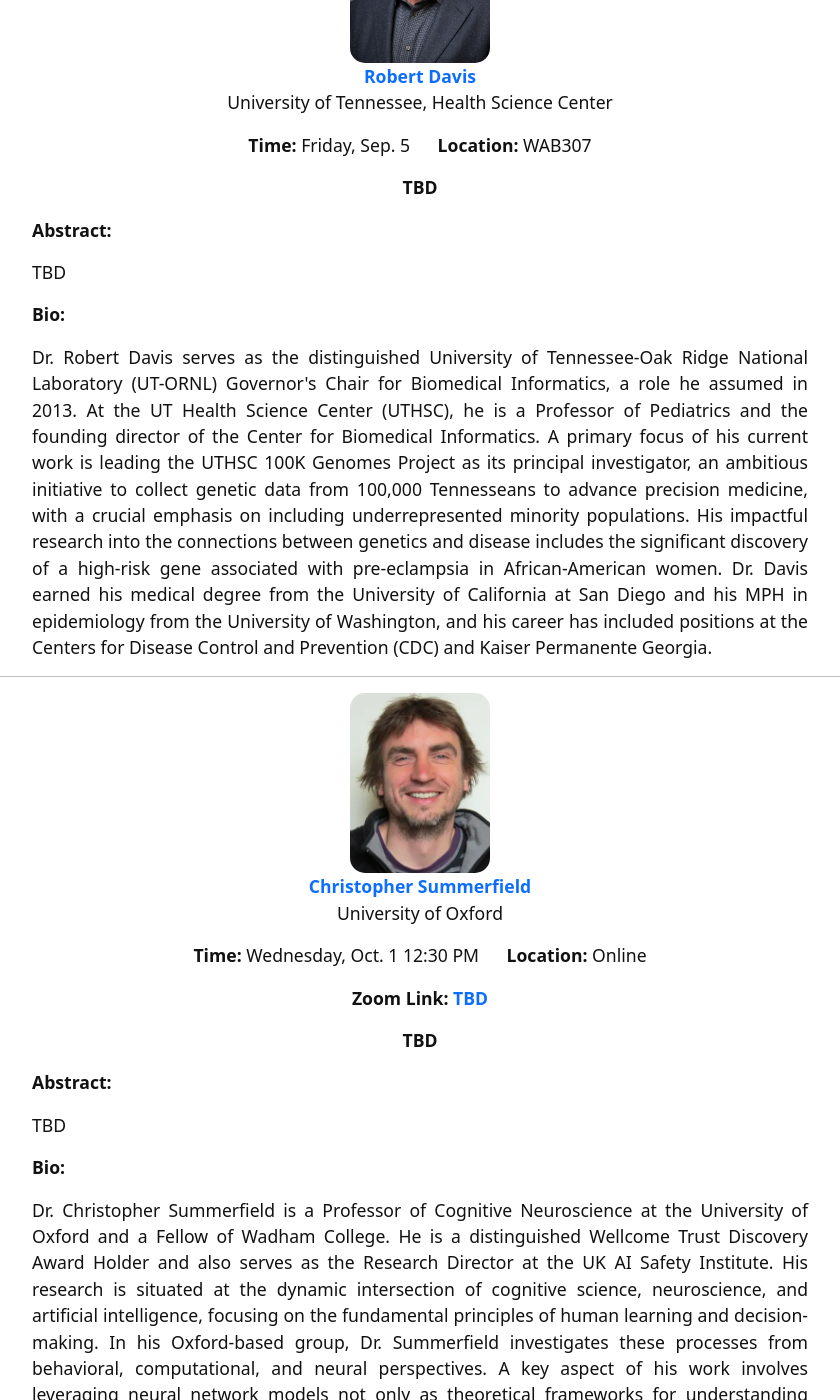
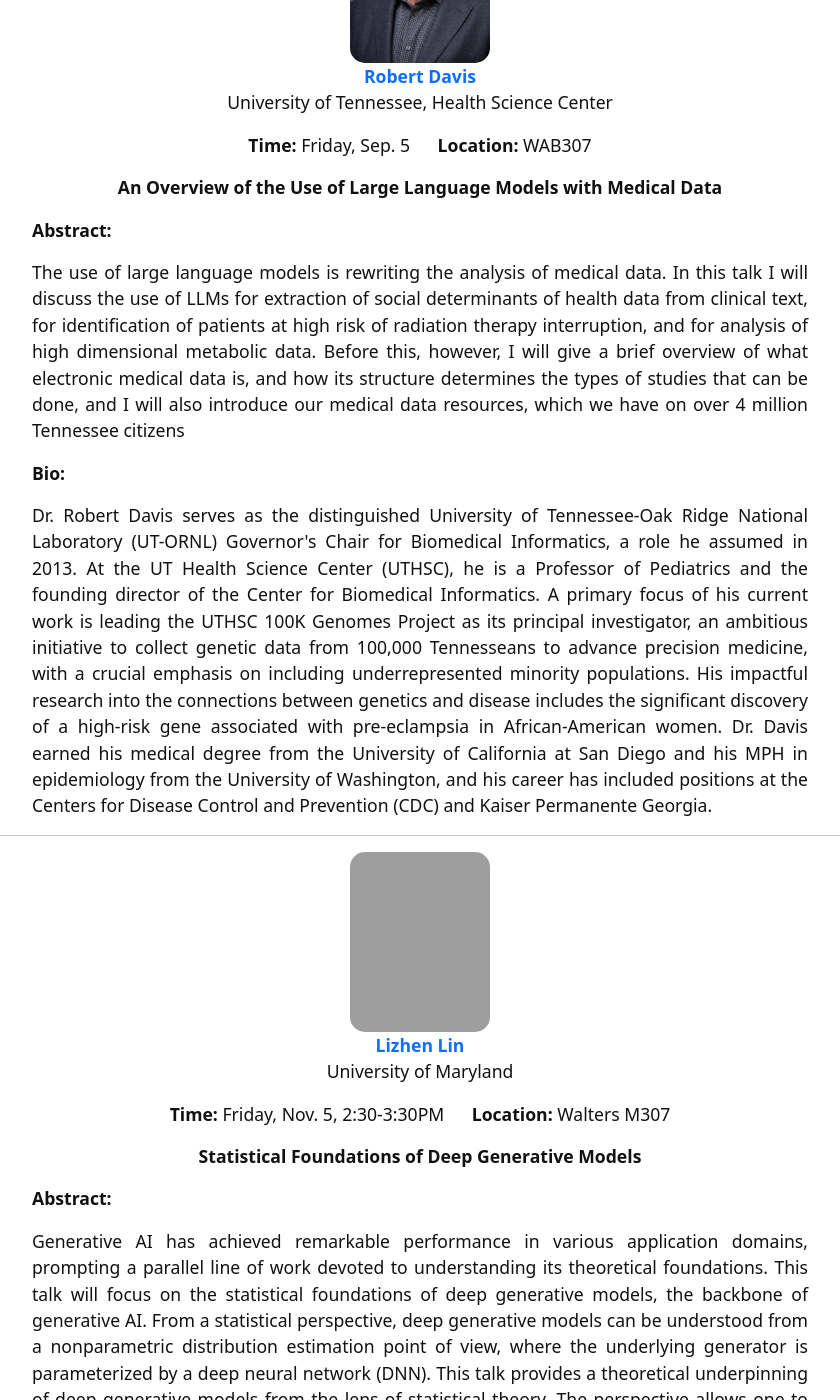
Before and after one commit to AIc-ES/AIcES-seminar, a Jekyll site: the page 2025fall.html, which Jekyll copies as it is, in a window 1280 px wide and 1400 px high, scrolled down 253 px. Shown: the whole window, without its empty margins (220-1060 px from the left). Built offline with Jekyll 4.4.1, drawn with Linux system fonts in a browser that asks for light colours; some of the changed text lies outside the part shown; grey boxes are pictures that could not be loaded.

Commit message:
Add files via upload

```diff
--- a/2025fall.html
+++ b/2025fall.html
@@ -105,14 +105,42 @@
 
           <p><strong>Time: </strong> Friday, Sep. 5 &nbsp;&nbsp;&nbsp;&nbsp;<strong> Location:</strong> WAB307</p>
 
-          <p><strong> TBD</strong></p>
+          <p><strong> An Overview of the Use of Large Language Models with Medical Data</strong></p>
         </div>
 
         <div style="max-width: 800px; margin: 0 auto; text-align: justify;">
           <p><strong>Abstract:</strong></p>
-          <p>TBD</p>
+          <p>The use of large language models is rewriting the analysis of medical data. In this talk I will discuss the use of LLMs for extraction of social determinants of health data from clinical text, for identification of patients at high risk of radiation therapy interruption, and for analysis of high dimensional metabolic data. Before this, however, I will give a brief overview of what electronic medical data is, and how its structure determines the types of studies that can be done, and I will also introduce our medical data resources, which we have on over 4 million Tennessee citizens</p>
           <p><strong>Bio:</strong></p>
           <p> Dr. Robert Davis serves as the distinguished University of Tennessee-Oak Ridge National Laboratory (UT-ORNL) Governor's Chair for Biomedical Informatics, a role he assumed in 2013. At the UT Health Science Center (UTHSC), he is a Professor of Pediatrics and the founding director of the Center for Biomedical Informatics. A primary focus of his current work is leading the UTHSC 100K Genomes Project as its principal investigator, an ambitious initiative to collect genetic data from 100,000 Tennesseans to advance precision medicine, with a crucial emphasis on including underrepresented minority populations. His impactful research into the connections between genetics and disease includes the significant discovery of a high-risk gene associated with pre-eclampsia in African-American women. Dr. Davis earned his medical degree from the University of California at San Diego and his MPH in epidemiology from the University of Washington, and his career has included positions at the Centers for Disease Control and Prevention (CDC) and Kaiser Permanente Georgia.</p>
+          </div>
+      </div>
+
+
+    <hr>
+    <main id="maincontent" role="main" aria-label="Content" class="flex-shrink-0">
+
+      <div class="container" style="max-width: 800px; margin: 0 auto;"> <!-- Set max-width for alignment -->
+
+
+        <div style="text-align: center;">
+          <div class="speaker">
+            <a href="https://blog.umd.edu/lizhen01/" target="_blank">
+              <img src="./images/fall2025/llin.jpg" alt="Lizhen Lin" />
+            </a>
+            <p><strong><a href="https://blog.umd.edu/lizhen01/" target="_blank" class="speaker-link">Lizhen Lin</a></strong><br />University of Maryland</p>
+          </div>
+
+          <p><strong>Time: </strong> Friday, Nov. 5, 2:30-3:30PM &nbsp;&nbsp;&nbsp;&nbsp;<strong> Location:</strong> Walters M307</p>
+
+          <p><strong>Statistical Foundations of Deep  Generative Models </strong></p>
+        </div>
+
+        <div style="max-width: 800px; margin: 0 auto; text-align: justify;">
+          <p><strong>Abstract:</strong></p>
+          <p>Generative AI has achieved  remarkable performance in various application domains, prompting  a parallel line of work devoted to understanding  its theoretical foundations.  This talk will focus on the statistical foundations  of deep generative models,  the backbone of  generative AI.   From a statistical perspective, deep generative  models can be understood from a nonparametric  distribution estimation point of view, where the underlying generator  is parameterized by a deep neural network (DNN).   This  talk provides a  theoretical  underpinning of deep generative models from the lens of statistical theory.  The perspective  allows one to explain why deep generative models work exceptionally well in practice, especially in high-dimensional tasks, and why they can outperform  classical nonparametric statistical and machine  learning estimators. A key insight is that deep generative models have the ability to adapt to various intrinsic structures of the data,  such as a lower-dimensional manifold structure with the convergence  rates  dependent on the intrinsic dimension of the data, thereby circumventing the curse of dimensionality</p>
+          <p><strong>Bio:</strong></p>
+          <p> Lizhen Lin is a professor of statistics in the Department of Mathematics at the University of Maryland, where she  also currently  serves as the director of the statistics program. Her areas of expertise encompass Bayesian modeling and theory for high-dimensional and infinite-dimensional models, statistics on manifolds, statistical network analysis, and statistical theory and foundations of deep neural network models. </p>
           </div>
       </div>
 
```
Also changed, not shown: index.html (+23 -0 lines).
